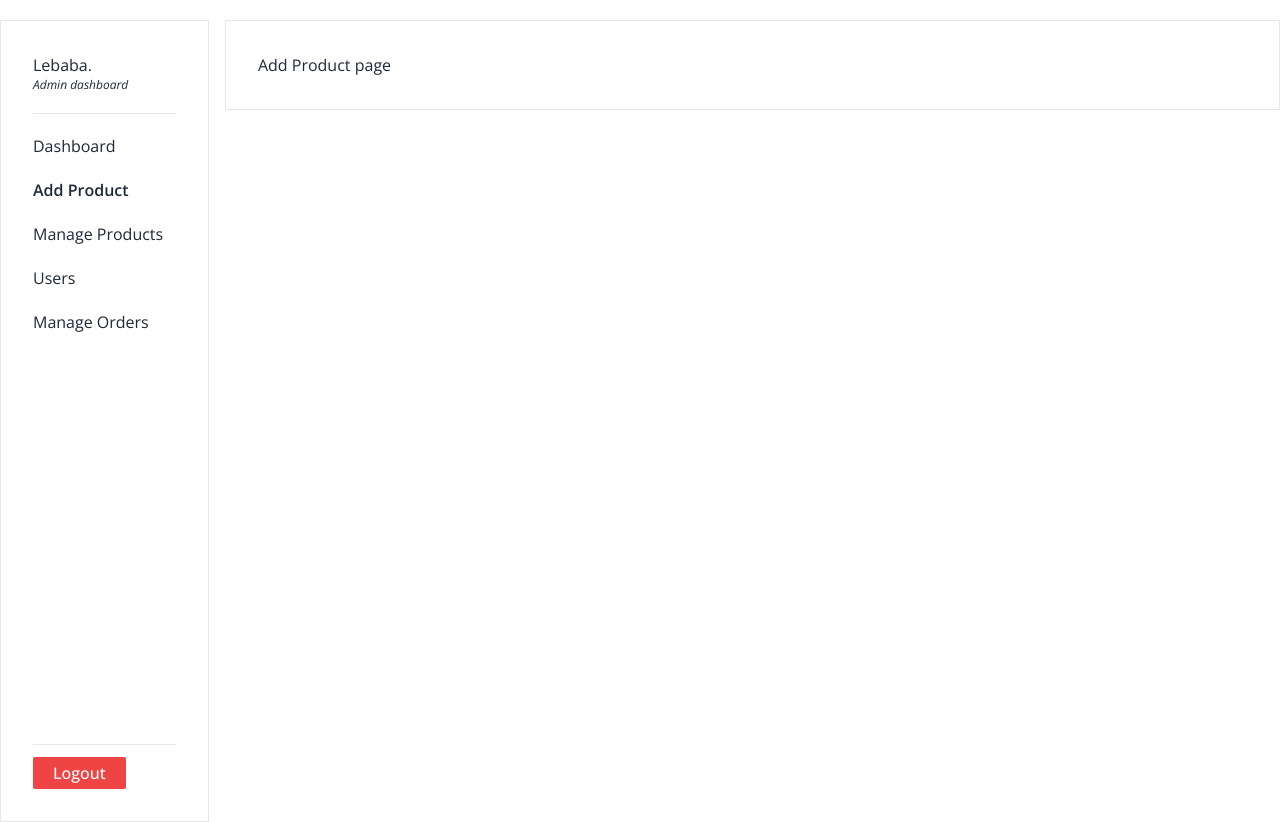
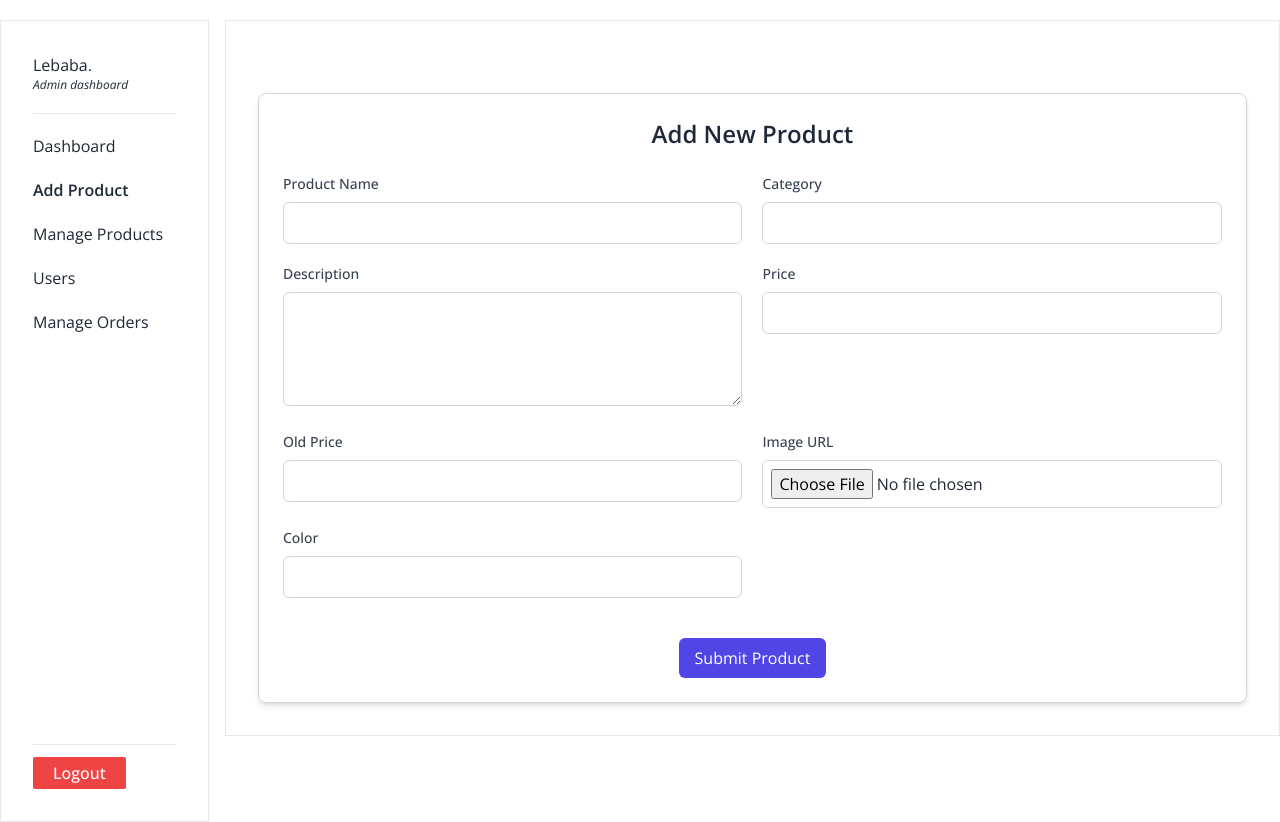
Before and after one commit to ishanrana363/College-Final-Project-Frontend, a React (Vite) app: page /dashboard/add-products in a window 1280 px wide. Built offline with nearby package versions, Linux system fonts and the light colour scheme; sample sign-in values are in the browser's storage; a web font is replaced by a local one.

Commit message:
product upload completed

```diff
--- /dev/null
+++ b/src/helper/createAlert.js
@@ -0,0 +1,14 @@
+import Swal from "sweetalert2"
+
+
+export const createAlert = async ()=>{
+    return await Swal.fire({
+        title: "Are you sure?",
+        text: "You won't be able to revert this!",
+        icon: "warning",
+        showCancelButton: true,
+        confirmButtonColor: "#3085d6",
+        cancelButtonColor: "#d33",
+        confirmButtonText: "Yes, upload it!"
+    })
+};
--- a/src/pages/admin/add-product-page/AddProduct.jsx
+++ b/src/pages/admin/add-product-page/AddProduct.jsx
@@ -1,11 +1,188 @@
-import React from 'react'
+import React, { useState } from "react";
+import { Helmet } from "react-helmet-async";
+import { uploadImg } from './../../../upload-img/UploadImg';
+import { createAlert } from "../../../helper/createAlert";
+import axios from "axios";
+import { baseUrl } from './../../../util/baseUrl';
+import Swal from "sweetalert2";
 
 const AddProduct = () => {
+  const [loading, setIsLoading] = useState();
+  const token = localStorage.getItem("token");
+  const config = {
+    headers: {
+      Authorization: token,
+    },
+  };
+  const handleSubmit = async (e) => {
+    e.preventDefault();
+    const name = e.target.name.value;
+    const category = e.target.category.value;
+    const description = e.target.description.value;
+    const price = e.target.price.value;
+    const oldPrice = e.target.oldPrice.value;
+    const image = e.target.image.files[0];
+    const color = e.target.color.value;
+
+    let imgUrl = ""
+
+    if(!image?.name){
+      imgUrl = ""
+    }
+    imgUrl = await uploadImg(image);
+
+    const payload = {
+      name,
+      category,
+      description,
+      price,
+      oldPrice,
+      image: imgUrl,
+      color
+    };
+
+    try {
+      const resp = await createAlert();
+      if(resp.isConfirmed){
+        setIsLoading(true);
+        let res = await axios.post(`${baseUrl()}/create-product`,payload,config);
+        setIsLoading(false);
+        if(res){
+          Swal.fire({
+            title: 'Product added successfully!',
+            icon:'success',
+            confirmButtonText: 'Close',
+          })
+          e.target.reset();
+          return;
+        }
+      }
+    } catch (error) {
+      console.error(error);
+      Swal.fire({
+        title: 'Error',
+        text: `Product uploaad fail`,
+        icon: 'error',
+        showConfirmButton: false,
+        timer: 1500
+      })
+    }
+
+
+  }
+
+
   return (
-    <div>
-      <h1>Add Product page</h1>
+    <div className="mx-auto mt-10 p-6 border border-gray-300 rounded-lg shadow-md">
+      <Helmet>
+        <title>Add New Product</title>
+      </Helmet>
+      <h2 className="text-2xl font-semibold text-center text-gray-800 mb-6">Add New Product</h2>
+      <form onSubmit={handleSubmit}>
+        <div className="grid lg:grid-cols-2 gap-5 " >
+          {/* Product Name */}
+          <div className="">
+            <label htmlFor="name" className="block text-sm font-medium text-gray-700">Product Name</label>
+            <input
+              type="text"
+              id="name"
+              name="name"
+
+              required
+              className="mt-2 p-2 w-full border border-gray-300 rounded-md focus:outline-none focus:ring-2 focus:ring-indigo-500"
+            />
+          </div>
+
+          {/* Category */}
+          <div className="">
+            <label htmlFor="category" className="block text-sm font-medium text-gray-700">Category</label>
+            <input
+              type="text"
+              id="category"
+              name="category"
+
+              required
+              className="mt-2 p-2 w-full border border-gray-300 rounded-md focus:outline-none focus:ring-2 focus:ring-indigo-500"
+            />
+          </div>
+
+          {/* Description */}
+          <div className="">
+            <label htmlFor="description" className="block text-sm font-medium text-gray-700">Description</label>
+            <textarea
+              id="description"
+              name="description"
+
+              required
+              className="mt-2 p-2 w-full border border-gray-300 rounded-md focus:outline-none focus:ring-2 focus:ring-indigo-500"
+              rows="4"
+            />
+          </div>
+
+          {/* Price */}
+          <div className="">
+            <label htmlFor="price" className="block text-sm font-medium text-gray-700">Price</label>
+            <input
+              type="number"
+              id="price"
+              name="price"
+
+              required
+              className="mt-2 p-2 w-full border border-gray-300 rounded-md focus:outline-none focus:ring-2 focus:ring-indigo-500"
+            />
+          </div>
+
+          {/* Old Price */}
+          <div className="">
+            <label htmlFor="oldPrice" className="block text-sm font-medium text-gray-700">Old Price</label>
+            <input
+              type="number"
+              id="oldPrice"
+              name="oldPrice"
+              required
+              className="mt-2 p-2 w-full border border-gray-300 rounded-md focus:outline-none focus:ring-2 focus:ring-indigo-500"
+            />
+          </div>
+
+          {/* Image URL */}
+          <div className="">
+            <label htmlFor="image" className="block text-sm font-medium text-gray-700">Image URL</label>
+            <input
+              type="file"
+              id="image"
+              name="image"
+
+              required
+              className="mt-2 p-2 w-full border border-gray-300 rounded-md focus:outline-none focus:ring-2 focus:ring-indigo-500"
+            />
+          </div>
+
+          {/* Color */}
+          <div className="">
+            <label htmlFor="color" className="block text-sm font-medium text-gray-700">Color</label>
+            <input
+              type="text"
+              id="color"
+              name="color"
+
+              required
+              className="mt-2 p-2 w-full border border-gray-300 rounded-md focus:outline-none focus:ring-2 focus:ring-indigo-500"
+            />
+          </div>
+        </div>
+
+        {/* Submit Button */}
+        <div className="flex justify-center">
+          <button
+            type="submit"
+            className="bg-indigo-600 mt-10 text-white py-2 px-4 rounded-md hover:bg-indigo-700 focus:outline-none focus:ring-2 focus:ring-indigo-500"
+          >
+            Submit Product
+          </button>
+        </div>
+      </form>
     </div>
-  )
-}
+  );
+};
 
-export default AddProduct
+export default AddProduct;
```
